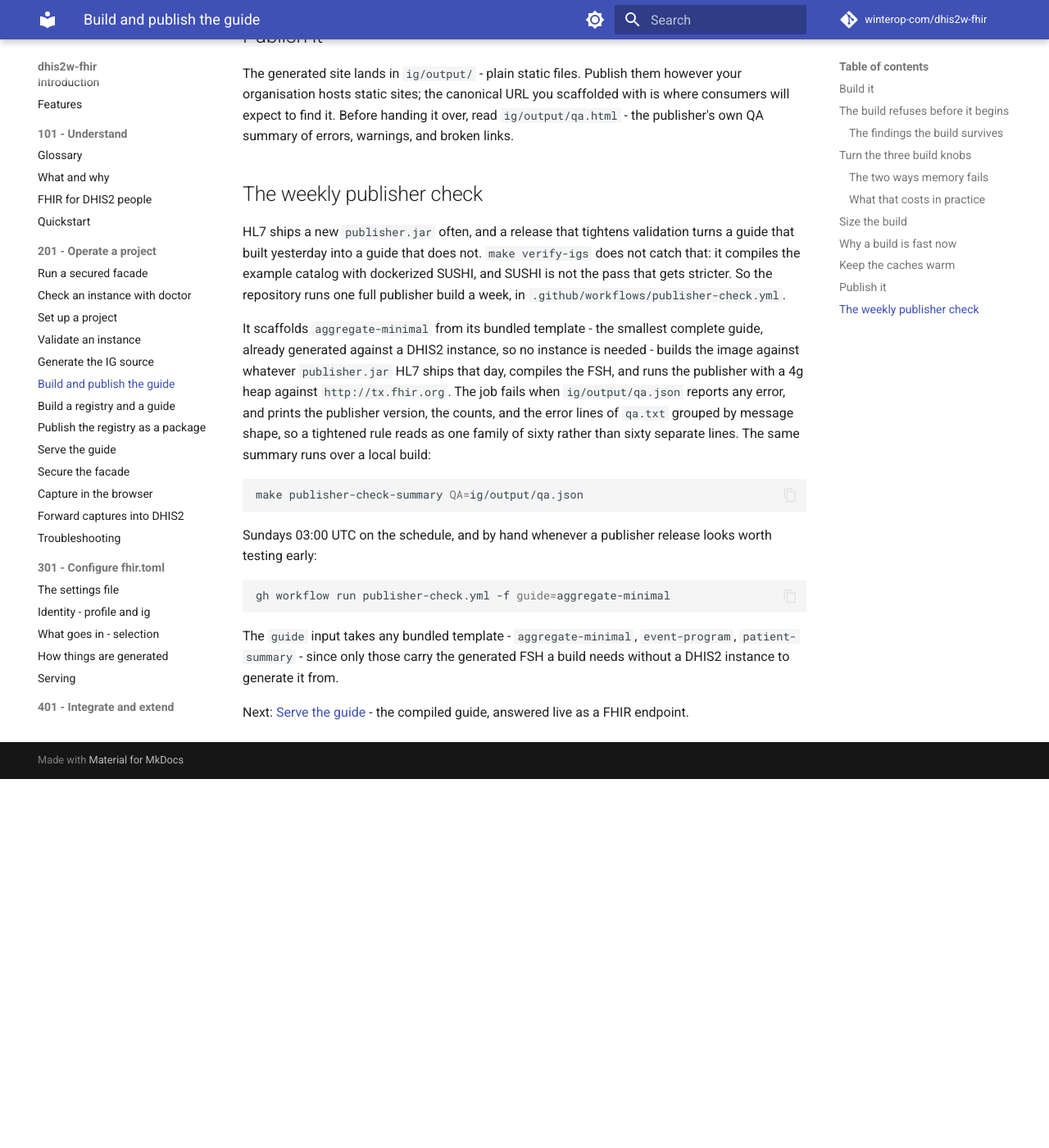
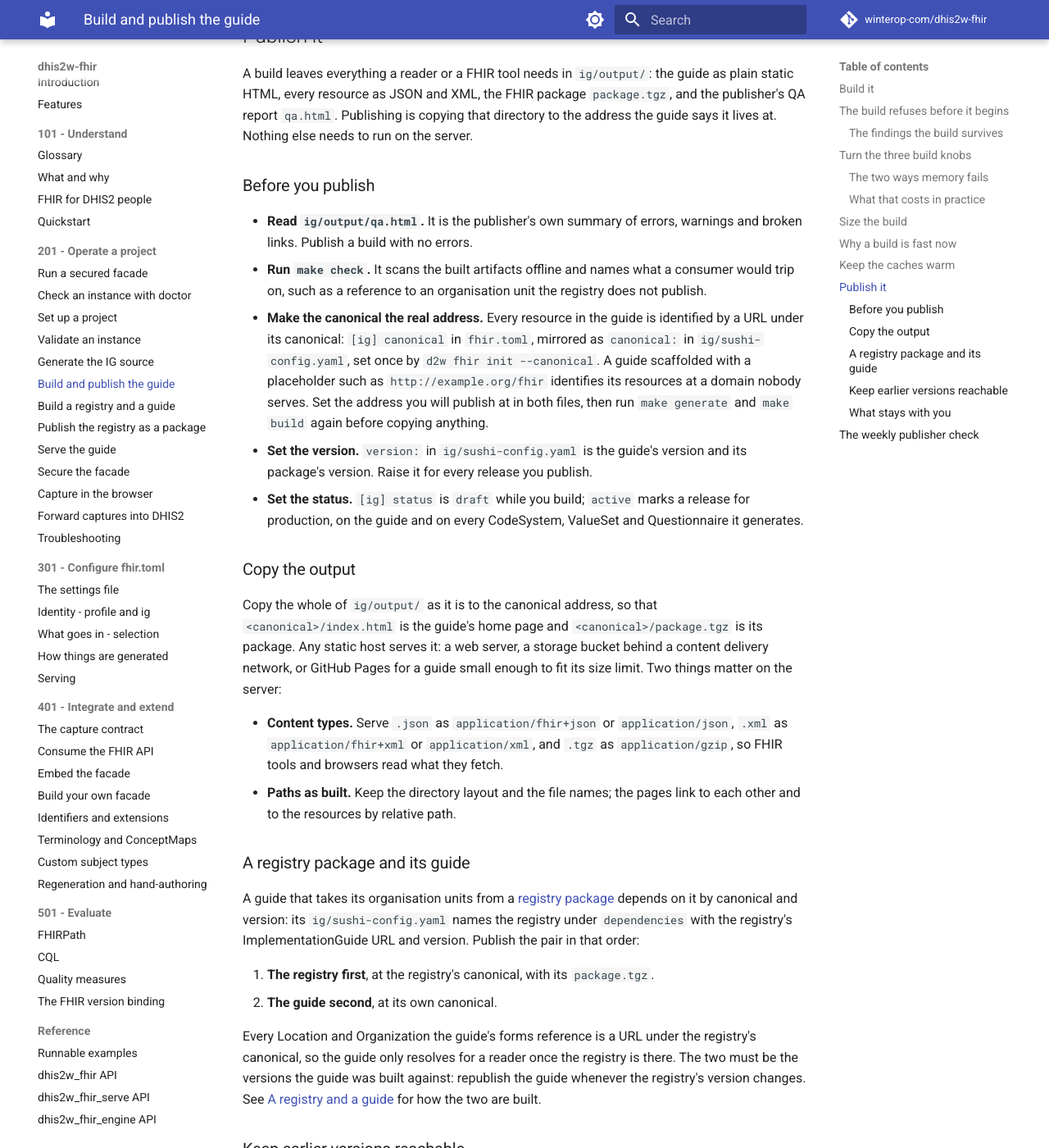
Before and after one commit to winterop-com/dhis2w-fhir, an MkDocs documentation site: the page built from docs/201-build-and-publish.md, in a window 1280 px wide and 1400 px high, scrolled down 12494 px. Shown: the whole window at 82% size. Built offline with MkDocs 1.6.1 and Material for MkDocs 9.7.7, drawn with Linux system fonts in a browser that asks for light colours; comment, search, counter and statistics services are not loaded; before the commit the page ends 13444 px from its top, so only the background shows below that; some of the changed text lies outside the part shown.

Commit message:
docs: publish a guide - what to check, what to copy, and a registry pair's order
The Publish it section of Build and publish covers the whole route:
qa.html and make check first, the canonical as the real address, the
version and status, copying ig/output/ to the canonical with the content
types FHIR tools expect, publishing a registry package before the guide
that depends on it, keeping earlier versions reachable, and what stays
in the project.

```diff
--- a/docs/201-build-and-publish.md
+++ b/docs/201-build-and-publish.md
@@ -594,11 +594,89 @@
 
 ## Publish it
 
-The generated site lands in `ig/output/` - plain static files. Publish them
-however your organisation hosts static sites; the canonical URL you
-scaffolded with is where consumers will expect to find it. Before handing
-it over, read `ig/output/qa.html` - the publisher's own QA summary of
-errors, warnings, and broken links.
+A build leaves everything a reader or a FHIR tool needs in `ig/output/`: the
+guide as plain static HTML, every resource as JSON and XML, the FHIR package
+`package.tgz`, and the publisher's QA report `qa.html`. Publishing is copying
+that directory to the address the guide says it lives at. Nothing else needs
+to run on the server.
+
+### Before you publish
+
+- **Read `ig/output/qa.html`.** It is the publisher's own summary of errors,
+  warnings and broken links. Publish a build with no errors.
+- **Run `make check`.** It scans the built artifacts offline and names what a
+  consumer would trip on, such as a reference to an organisation unit the
+  registry does not publish.
+- **Make the canonical the real address.** Every resource in the guide is
+  identified by a URL under its canonical: `[ig] canonical` in `fhir.toml`,
+  mirrored as `canonical:` in `ig/sushi-config.yaml`, set once by
+  `d2w fhir init --canonical`. A guide scaffolded with a placeholder such as
+  `http://example.org/fhir` identifies its resources at a domain nobody
+  serves. Set the address you will publish at in both files, then run
+  `make generate` and `make build` again before copying anything.
+- **Set the version.** `version:` in `ig/sushi-config.yaml` is the guide's
+  version and its package's version. Raise it for every release you publish.
+- **Set the status.** `[ig] status` is `draft` while you build; `active` marks
+  a release for production, on the guide and on every CodeSystem, ValueSet and
+  Questionnaire it generates.
+
+### Copy the output
+
+Copy the whole of `ig/output/` as it is to the canonical address, so that
+`<canonical>/index.html` is the guide's home page and
+`<canonical>/package.tgz` is its package. Any static host serves it: a web
+server, a storage bucket behind a content delivery network, or GitHub Pages
+for a guide small enough to fit its size limit. Two things matter on the
+server:
+
+- **Content types.** Serve `.json` as `application/fhir+json` or
+  `application/json`, `.xml` as `application/fhir+xml` or `application/xml`,
+  and `.tgz` as `application/gzip`, so FHIR tools and browsers read what
+  they fetch.
+- **Paths as built.** Keep the directory layout and the file names; the pages
+  link to each other and to the resources by relative path.
+
+### A registry package and its guide
+
+A guide that takes its organisation units from a
+[registry package](201-registry-package.md) depends on it by canonical and
+version: its `ig/sushi-config.yaml` names the registry under `dependencies`
+with the registry's ImplementationGuide URL and version. Publish the pair in
+that order:
+
+1. **The registry first**, at the registry's canonical, with its `package.tgz`.
+2. **The guide second**, at its own canonical.
+
+Every Location and Organization the guide's forms reference is a URL under the
+registry's canonical, so the guide only resolves for a reader once the registry
+is there. The two must be the versions the guide was built against: republish
+the guide whenever the registry's version changes. See
+[A registry and a guide](201-registry-and-guide.md) for how the two are built.
+
+### Keep earlier versions reachable
+
+A published version is a promise: anything that depends on version 1.0.0
+keeps asking for it after 1.1.0 is out. Publish each release under its own
+path as well as at the canonical root, for example `<canonical>/1.0.0/` beside
+`<canonical>/` for the current one, and leave earlier versions in place.
+
+A FHIR package can also be listed on the public package registry,
+[packages.fhir.org](https://packages.fhir.org), so any FHIR tool installs it
+by id and version rather than by URL. Registration is done on the registry's
+side, through a package feed.
+
+### What stays with you
+
+`ig/output/` is the only directory to publish. The project's sources,
+`fhir.toml`, `reports/`, the capture spool and the virtual environment stay in
+the project. They hold the connection to your DHIS2 instance, which is no
+concern of the server's.
+
+To make the guide's forms usable as well as readable, serve it: `d2w fhir serve`
+turns the same project into a FHIR endpoint with the capture UI. That is a
+running service rather than static files, and
+[Run a secured facade](201-run-a-secured-facade.md) covers putting it on a
+server.
 
 ## The weekly publisher check
 
```
